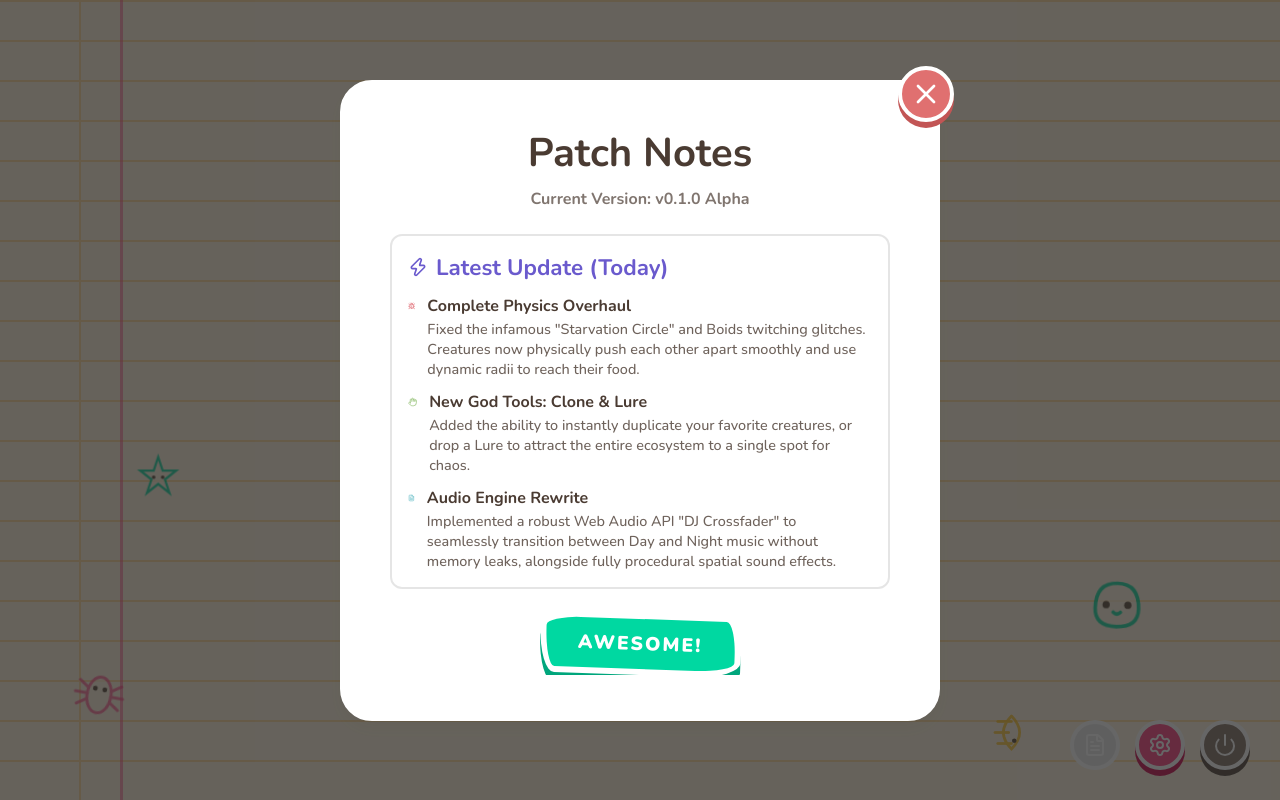
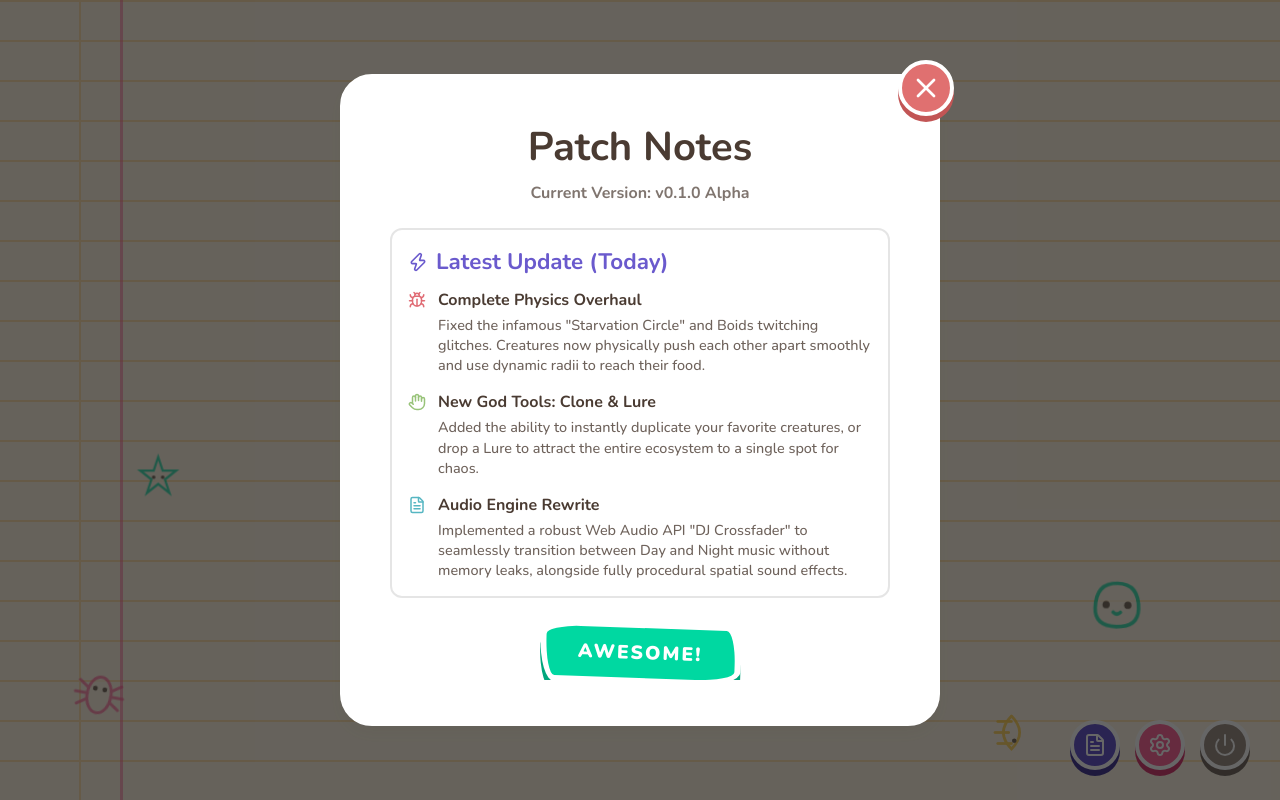
Before and after one commit to Uberkill/Darwins-Canvas, a React (Vite) app in the folder web/: page / in a window 1280 px wide. Both pictures are taken after a click on the button 1095 px from the left and 745 px from the top of the page. Built offline with nearby package versions, Linux system fonts and the light colour scheme; no server answers.

Commit message:
fix(ui): resolve patch button visibility and modal text layout

```diff
--- a/web/src/ui/TitleScreen.css
+++ b/web/src/ui/TitleScreen.css
@@ -136,6 +136,10 @@
 .icon-btn-tertiary.settings-btn {
   background: var(--color-primary);
   box-shadow: 0 6px 0 var(--color-primary-shadow);
+}
+.icon-btn-tertiary.patch-btn {
+  background: #6A5ACD; /* Nice purple */
+  box-shadow: 0 6px 0 #4B3E99;
 }
 .icon-btn-tertiary.quit-btn {
   background: #A0938A;
--- a/web/src/ui/components/PatchNotesModal.tsx
+++ b/web/src/ui/components/PatchNotesModal.tsx
@@ -16,26 +16,26 @@ export function PatchNotesModal({ onClose }: PatchNotesModalProps) {
           <Zap size={20} /> Latest Update (Today)
         </h3>
 
-        <ul style={{ listStyleType: 'none', padding: 0, margin: 0, display: 'flex', flexDirection: 'column', gap: '12px' }}>
+        <ul style={{ listStyleType: 'none', padding: 0, margin: 0, display: 'flex', flexDirection: 'column', gap: '16px' }}>
           <li style={{ display: 'flex', gap: '12px', alignItems: 'flex-start' }}>
-            <Bug size={18} style={{ marginTop: '2px', color: '#E06C75' }} />
+            <Bug size={18} style={{ marginTop: '2px', color: '#E06C75', flexShrink: 0 }} />
             <div>
               <strong>Complete Physics Overhaul</strong>
-              <div style={{ fontSize: '0.9rem', opacity: 0.8, marginTop: '2px' }}>Fixed the infamous "Starvation Circle" and Boids twitching glitches. Creatures now physically push each other apart smoothly and use dynamic radii to reach their food.</div>
+              <div style={{ fontSize: '0.9rem', opacity: 0.8, marginTop: '4px', lineHeight: 1.4 }}>Fixed the infamous "Starvation Circle" and Boids twitching glitches. Creatures now physically push each other apart smoothly and use dynamic radii to reach their food.</div>
             </div>
           </li>
           <li style={{ display: 'flex', gap: '12px', alignItems: 'flex-start' }}>
-            <Hand size={18} style={{ marginTop: '2px', color: '#98C379' }} />
+            <Hand size={18} style={{ marginTop: '2px', color: '#98C379', flexShrink: 0 }} />
             <div>
               <strong>New God Tools: Clone & Lure</strong>
-              <div style={{ fontSize: '0.9rem', opacity: 0.8, marginTop: '2px' }}>Added the ability to instantly duplicate your favorite creatures, or drop a Lure to attract the entire ecosystem to a single spot for chaos.</div>
+              <div style={{ fontSize: '0.9rem', opacity: 0.8, marginTop: '4px', lineHeight: 1.4 }}>Added the ability to instantly duplicate your favorite creatures, or drop a Lure to attract the entire ecosystem to a single spot for chaos.</div>
             </div>
           </li>
           <li style={{ display: 'flex', gap: '12px', alignItems: 'flex-start' }}>
-            <FileText size={18} style={{ marginTop: '2px', color: '#56B6C2' }} />
+            <FileText size={18} style={{ marginTop: '2px', color: '#56B6C2', flexShrink: 0 }} />
             <div>
               <strong>Audio Engine Rewrite</strong>
-              <div style={{ fontSize: '0.9rem', opacity: 0.8, marginTop: '2px' }}>Implemented a robust Web Audio API "DJ Crossfader" to seamlessly transition between Day and Night music without memory leaks, alongside fully procedural spatial sound effects.</div>
+              <div style={{ fontSize: '0.9rem', opacity: 0.8, marginTop: '4px', lineHeight: 1.4 }}>Implemented a robust Web Audio API "DJ Crossfader" to seamlessly transition between Day and Night music without memory leaks, alongside fully procedural spatial sound effects.</div>
             </div>
           </li>
         </ul>
```
